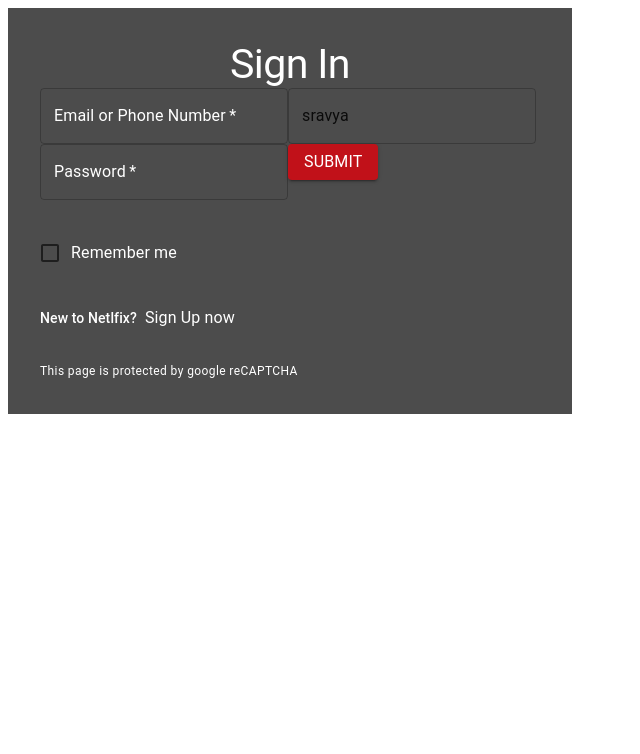
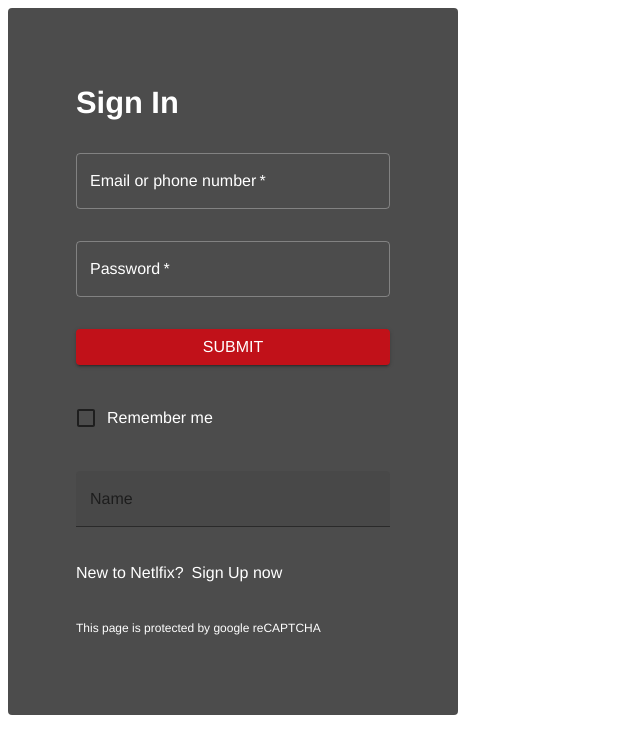
Before and after one commit to draco-git/EsMike_FE, a React (Vite) app: page / in a window 1280 px wide. Shown: the top 754 px of the page, without its empty margins (0-640 px from the left). Built offline with nearby package versions, Linux system fonts and the light colour scheme; no server answers.

Commit message:
added browse route

```diff
--- a/package.json
+++ b/package.json
@@ -12,6 +12,9 @@
   "dependencies": {
     "@emotion/react": "^11.11.3",
     "@emotion/styled": "^11.11.0",
+    "@fortawesome/fontawesome-svg-core": "^6.5.1",
+    "@fortawesome/free-solid-svg-icons": "^6.5.1",
+    "@fortawesome/react-fontawesome": "^0.2.0",
     "@mui/material": "^5.15.9",
     "@reduxjs/toolkit": "1.9.7",
     "@testing-library/jest-dom": "^6.4.2",
--- a/src/App.tsx
+++ b/src/App.tsx
@@ -3,17 +3,10 @@
 import { createCustomThemeOptions } from "./theme/createCustomTheme";
 import { useRoutes } from "react-router-dom";
 import { routes } from "./routes";
-import { useLogin } from "./services/login";
 
 const App = () => {
   const customTheme = createCustomThemeOptions(baseThemeOptions);
   const content = useRoutes(routes);
-  const { data, status } = useLogin({
-    email: "admin1@gmail.com",
-    password: "admin1",
-  });
-  console.log("status: ", status);
-  console.log("data: ", data);
 
   return <ThemeProvider theme={customTheme}>{content}</ThemeProvider>;
 };
--- a/src/components/TextFieldController.tsx
+++ b/src/components/TextFieldController.tsx
@@ -1,23 +1,35 @@
 import { TextField, TextFieldProps } from "@mui/material";
-import { Controller, ControllerProps } from "react-hook-form";
+import {
+  Controller,
+  ControllerProps,
+  FieldValues,
+  Path,
+} from "react-hook-form";
 
-export interface TextFieldControllerConfig {
-  readonly name: string;
+export interface TextFieldControllerConfig<
+  Inputs extends FieldValues = FieldValues
+> {
+  readonly name: Path<Inputs>;
   readonly textFieldProps: TextFieldProps;
-  readonly controllerProps: Omit<ControllerProps, "render" | "name">;
+  readonly controllerProps: Omit<ControllerProps<Inputs>, "render" | "name">;
 }
 
-export const TextFieldController = ({
+export const TextFieldController = <Inputs extends FieldValues = FieldValues>({
   name,
   textFieldProps,
   controllerProps,
-}: TextFieldControllerConfig) => {
-  console.log("dcd", name);
+}: TextFieldControllerConfig<Inputs>) => {
   return (
     <>
       <Controller
         name={name}
-        render={({ field }) => <TextField {...textFieldProps} {...field} />}
+        render={({ field, fieldState: { error } }) => (
+          <TextField
+            {...textFieldProps}
+            {...field}
+            helperText={error?.message}
+          />
+        )}
         {...controllerProps}
       />
     </>
--- /dev/null
+++ b/src/pages/profile/Profile.tsx
@@ -0,0 +1,52 @@
+import { Box, Typography } from "@mui/material";
+import { profiles } from "./mockProfile";
+
+export const Profile = () => {
+  return (
+    <Box
+      sx={{
+        // marginTop: "100px",
+        height: "100%",
+        gap: 3,
+        background: "rgba(0,0,0)",
+      }}
+    >
+      <center>
+        {" "}
+        <Typography variant="h1" color="white" sx={{ marginBottom: "40px" }}>
+          Who's watching?
+        </Typography>{" "}
+      </center>
+      <Box
+        sx={{ display: "flex", flexDirection: "row", justifyContent: "center" }}
+      >
+        {profiles.map((profile) => (
+          <Box
+            sx={{
+              display: "flex",
+              flexDirection: "column",
+              alignItems: "center",
+              margin: "20px",
+              gap: 2,
+            }}
+          >
+            <Box
+              component="img"
+              sx={{
+                height: "10vw",
+                borderRadius: "4px",
+                maxWidth: "200px",
+              }}
+              alt="profile image"
+              src={profile.source}
+            />
+            <center>
+              {" "}
+              <Typography color="white">{profile.name}</Typography>{" "}
+            </center>
+          </Box>
+        ))}
+      </Box>
+    </Box>
+  );
+};
--- /dev/null
+++ b/src/pages/profile/index.ts
@@ -0,0 +1 @@
+export { Profile } from "./Profile";
--- /dev/null
+++ b/src/pages/profile/mockProfile.ts
@@ -0,0 +1,14 @@
+export const profiles = [
+  {
+    name: "User1",
+    iconId: 1,
+    source:
+      "https://occ-0-4857-2164.1.nflxso.net/dnm/api/v6/vN7bi_My87NPKvsBoib006Llxzg/AAAABfjwXqIYd3kCEU6KWsiHSHvkft8VhZg0yyD50a_pHXku4dz9VgxWwfA2ontwogStpj1NE9NJMt7sCpSKFEY2zmgqqQfcw1FMWwB9.png?r=229",
+  },
+  {
+    name: "Children",
+    iconId: 2,
+    source:
+      "https://occ-0-4857-2164.1.nflxso.net/dnm/api/v6/vN7bi_My87NPKvsBoib006Llxzg/AAAABR7GBzHNeGCVNky_Hk1aST16wOCCdPJJmbDA81kML6mu60veAEDdhPgJmILK-hlPCDgULvxtEAqegEdHro6gTeMqt4uexdWvp5Ah.png?r=54d",
+  },
+];
--- a/src/routes/index.tsx
+++ b/src/routes/index.tsx
@@ -1,5 +1,6 @@
 import { RouteObject } from "react-router-dom";
 import { Login } from "../widgets/login/Login";
+import { Profile } from "../pages/profile";
 const du = () => <>Dummy</>;
 const routes: RouteObject[] = [
   {
@@ -10,6 +11,10 @@
     path: "/signup",
     Component: du,
   },
+  {
+    path: "/browse",
+    Component: Profile,
+  },
 ];
 
 export { routes };
--- a/src/services/login.ts
+++ b/src/services/login.ts
@@ -2,7 +2,7 @@
 
 const loginService = baseService.injectEndpoints({
   endpoints: (build) => ({
-    login: build.query({
+    login: build.mutation({
       query: ({ email, password }: { email: string; password: string }) => ({
         url: "/login",
         method: "POST",
@@ -15,8 +15,14 @@
   }),
 });
 
-const useLogin = ({ email, password }: { email: string; password: string }) => {
-  const { useLoginQuery } = loginService;
-  return useLoginQuery({ email, password });
+const useLogin = () => {
+  const { useLoginMutation } = loginService;
+  const [login, response] = useLoginMutation();
+  return {
+    trigger: ({ email, password }: { email: string; password: string }) =>
+      login({ email, password }),
+    response,
+  };
 };
+
 export { loginService, useLogin };
--- a/src/theme/customTypography.ts
+++ b/src/theme/customTypography.ts
@@ -1,13 +1,18 @@
 import { TypographyOptions } from "@mui/material/styles/createTypography";
 
 const typography: TypographyOptions = {
+  fontFamily: "Netflix Sans,Helvetica Neue,Segoe UI,Roboto,Ubuntu,sans-serif",
   h1: {
-    fontSize: "42px",
-    fontWeight: "400",
+    fontSize: "32px",
+    fontWeight: "700",
   },
   subtitle1: {
-    fontSize: "",
-    fontWeight: "",
+    fontSize: "16px",
+    fontWeight: "500",
+  },
+  subtitle2: {
+    fontSize: "16px",
+    fontWeight: "300",
   },
 };
 
--- a/src/theme/muiOverrides.ts
+++ b/src/theme/muiOverrides.ts
@@ -7,8 +7,11 @@
       styleOverrides: {
         root: {
           "& .MuiOutlinedInput-root": {
+            "& fieldset": {
+              borderColor: "rgba(255,255,255, 0.3)",
+            },
             "&.Mui-focused fieldset": {
-              borderColor: "rgba(255,255,255,0.3)",
+              borderColor: "rgba(255,255,255)",
             },
           },
         },
--- a/src/widgets/login/Login.tsx
+++ b/src/widgets/login/Login.tsx
@@ -2,64 +2,135 @@
   Box,
   Button,
   Checkbox,
+  FilledInput,
+  FormControl,
   FormControlLabel,
-  TextField,
+  InputLabel,
   Typography,
 } from "@mui/material";
-import { useForm } from "react-hook-form";
-import { Link } from "react-router-dom";
+import { SubmitHandler, useForm } from "react-hook-form";
+import { Link, useNavigate } from "react-router-dom";
 import { TextFieldController } from "../../components/TextFieldController";
+import { useLogin } from "../../services/login";
+import { FetchBaseQueryError } from "@reduxjs/toolkit/query";
+import { SerializedError } from "@reduxjs/toolkit";
+
+interface LoginFormInputs {
+  emailOrPhone: string;
+  password: string;
+}
+
+interface ApiResponse {
+  success: boolean;
+  response?: {
+    body: Array<{ id: string }>;
+  };
+}
+
+type LoginApiResponse =
+  | { data: ApiResponse }
+  | { error: FetchBaseQueryError | SerializedError };
 
 export const Login = () => {
-  const { control } = useForm();
+  const { control, formState, handleSubmit } = useForm<LoginFormInputs>();
+  const { errors } = formState;
+  const { trigger, response } = useLogin();
+  const navigate = useNavigate();
+  // const { data, error } = response;
+  // eslint-disable-next-line @typescript-eslint/no-explicit-any
+  const onSubmit: SubmitHandler<LoginFormInputs> = async (data) => {
+    console.log(data);
+    if (data.emailOrPhone && data.password) {
+      const resp: LoginApiResponse = await trigger({
+        email: data.emailOrPhone,
+        password: data.password,
+      });
+      console.log("7778", resp);
+      if ("data" in resp) {
+        const responseData: ApiResponse = resp.data;
+        console.log(responseData.response?.body[0]?.id);
+        navigate("browse");
+      } else {
+        const error: FetchBaseQueryError | SerializedError = resp.error;
+        console.error(error);
+      }
 
+      console.log("7775", response?.data, response?.error);
+    }
+  };
   return (
     <Box
       sx={{
         display: "flex",
         flexDirection: "column",
-        padding: 2,
-        width: 500,
+        justifyContent: "center",
+        padding: "48px 68px",
+        width: "450px",
         gap: 2,
         background: "rgba(0,0,0,0.7)",
         color: "white",
+        minHeight: "707px",
+        borderRadius: "4px",
+        boxSizing: "border-box",
       }}
     >
-      <form>
-        <center>
+      <form onSubmit={handleSubmit(onSubmit)}>
+        <FormControl sx={{ gap: 2, width: "100%" }}>
           <Typography variant="h1">Sign In</Typography>
-        </center>
-        <TextField
-          required
-          id="filled-required"
-          label="Email or Phone Number"
-          variant="outlined"
-          InputLabelProps={{
-            style: { color: "white" },
+          <TextFieldController<LoginFormInputs>
+            name="emailOrPhone"
+            controllerProps={{
+              control,
+              rules: {
+                pattern: {
+                  value: new RegExp("^(.+@.+|d{10})$"),
+                  message: "pattern mis match",
+                },
+                onChange(event) {
+                  return event.target.value;
+                },
+              },
             }}
-        />
-        <TextFieldController
-          name="firstName"
-          controllerProps={{ control, defaultValue: "sravya" }}
             textFieldProps={{
+              required: true,
+              label: "Email or phone number",
               variant: "outlined",
+              error: !!errors.emailOrPhone?.message,
               InputLabelProps: { style: { color: "white" } },
             }}
           />
-        <TextField
-          required
-          id="filled-required"
-          label="Password"
-          variant="outlined"
-          InputLabelProps={{
-            style: { color: "white" },
+
+          <TextFieldController<LoginFormInputs>
+            name="password"
+            controllerProps={{
+              control,
+              rules: {
+                minLength: { message: "min length is 6", value: 6 },
+                onChange(event) {
+                  return event.target.value;
+                },
+              },
+            }}
+            textFieldProps={{
+              required: true,
+              label: "Password",
+              variant: "outlined",
+              error: !!errors.password?.message,
+              type: "password",
+              InputLabelProps: { style: { color: "white" } },
             }}
           />
-        <Button variant="contained">
+
+          <Button variant="contained" type="submit">
             <Typography variant="body1"> Submit </Typography>
           </Button>
+        </FormControl>
       </form>
       <FormControlLabel control={<Checkbox />} label="Remember me" />
+      <FormControl variant="outlined">
+        <InputLabel htmlFor="component-filled">Name</InputLabel>
+        <FilledInput id="component-filled" />
+      </FormControl>
       <Box>
         <Typography component="span" variant="subtitle2">
           New to Netlfix?
@@ -68,7 +139,9 @@
           to="/signup"
           style={{ textDecoration: "none", marginLeft: "8px", color: "white" }}
         >
-          <Typography component="span">Sign Up now</Typography>
+          <Typography variant="subtitle1" component="span">
+            Sign Up now
+          </Typography>
         </Link>
       </Box>
       <Typography variant="caption">
--- a/src/widgets/login/index.ts
+++ b/src/widgets/login/index.ts
@@ -0,0 +1 @@
+export { Login } from "./Login";
```
Also changed, not shown: 1 other file (tests, documents, lock files or other folders). Lines whose indentation alone changed are shown as unchanged.
